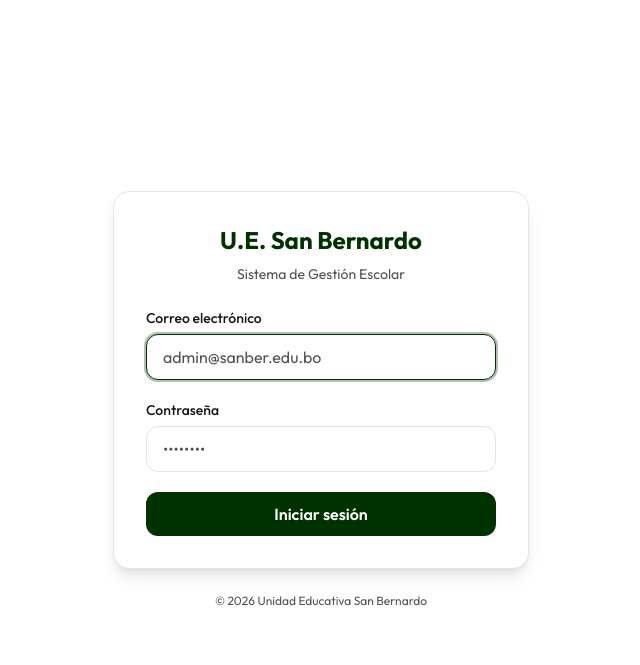
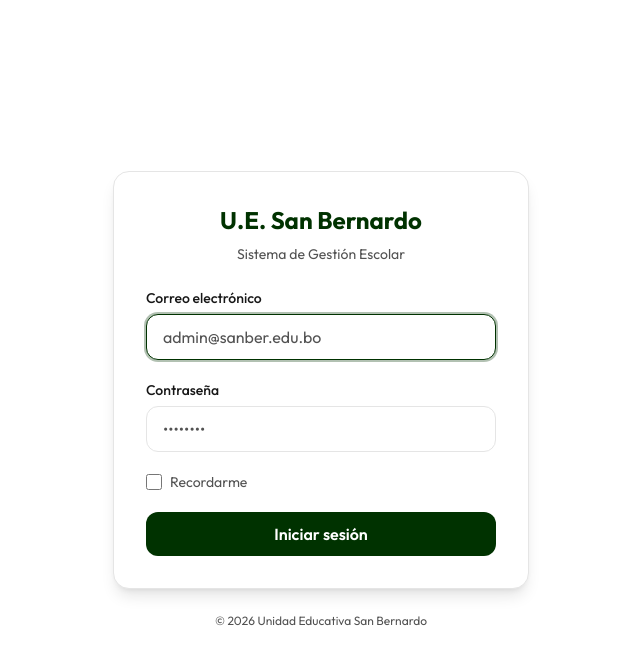
Before and after one commit to 4l3j0o/COSABE360, a Laravel app: page /login in a window 1280 px wide. Shown: the top 665 px of the page, without its empty margins (319-959 px from the left). Run offline with Laravel 12, Linux system fonts and the light colour scheme; style sheets or scripts are compiled from the project's sources.

Commit message:
feat: agregar funcionalidad remember me al login

```diff
--- a/app/Http/Controllers/AuthController.php
+++ b/app/Http/Controllers/AuthController.php
@@ -34,7 +34,7 @@ class AuthController extends Controller
                 ->onlyInput('email');
         }
 
-        if (! Auth::attempt($credenciales)) {
+        if (! Auth::attempt(array_merge($credenciales, ['remember' => $request->filled('remember')]))) {
             if ($user) {
                 $this->registrarIntentoFallido($user);
             }
--- a/resources/views/auth/login.blade.php
+++ b/resources/views/auth/login.blade.php
@@ -51,6 +51,18 @@
                     @enderror
                 </div>
 
+                <div class="flex items-center space-x-2">
+                    <input
+                        type="checkbox"
+                        name="remember"
+                        id="remember"
+                        class="w-4 h-4 border border-input rounded bg-background focus-visible:outline focus-visible:outline-2 focus-visible:outline-primary"
+                    >
+                    <label for="remember" class="text-sm text-muted-foreground remember-me">
+                        Recordarme
+                    </label>
+                </div>
+
                 <button
                     type="submit"
                     class="w-full bg-primary text-primary-foreground font-semibold py-2.5 px-4 rounded-lg hover:opacity-90 active:scale-[0.98] transition-all cursor-pointer"
```
